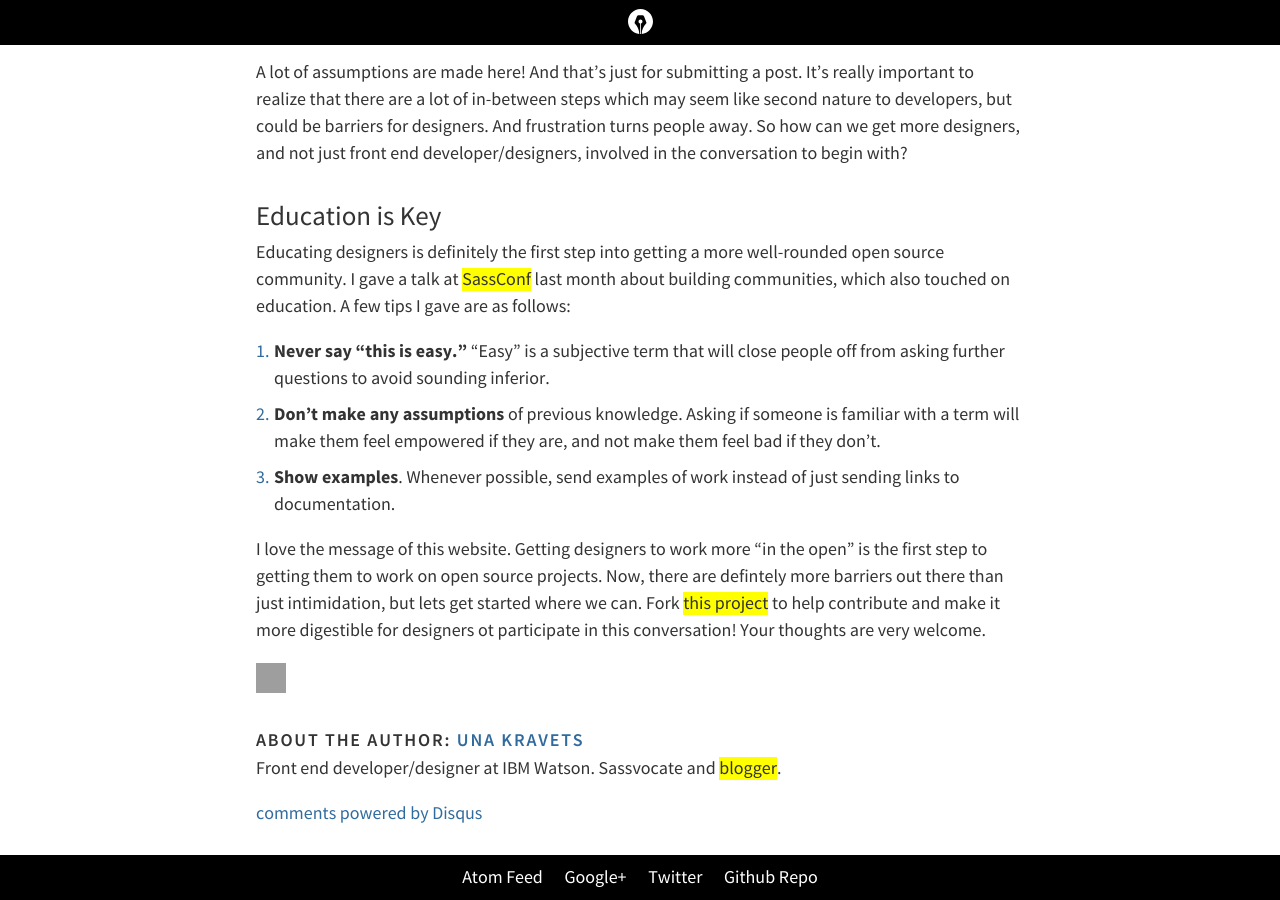
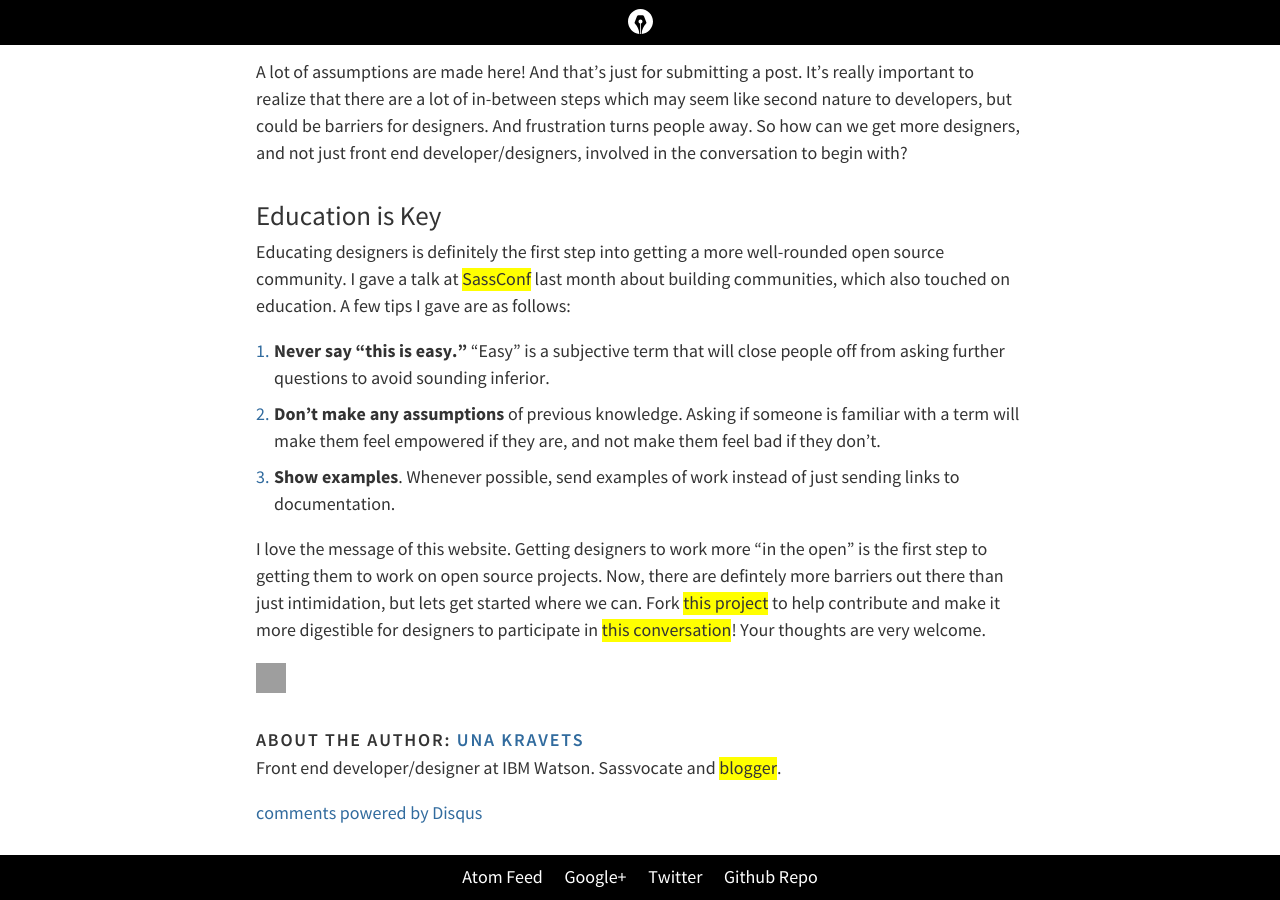
Before and after one commit to DesignOpen/designopen.github.io, a Jekyll site: the page built from blogging_about/_posts/2014-11-11-barriers-for-designers.md, in a window 1280 px wide and 900 px high, scrolled down 1658 px. Built offline with Jekyll 4.4.1, drawn with Linux system fonts in a browser that asks for light colours; comment, search, counter and statistics services are not loaded; some of the changed text lies outside the part shown; grey boxes are pictures that could not be loaded.

Commit message:
small copy edits to the article

```diff
--- a/blogging_about/_posts/2014-11-11-barriers-for-designers.md
+++ b/blogging_about/_posts/2014-11-11-barriers-for-designers.md
@@ -50,4 +50,4 @@ Educating designers is definitely the first step into getting a more well-rounde
 2. **Don't make any assumptions** of previous knowledge. Asking if someone is familiar with a term will make them feel empowered if they are, and not make them feel bad if they don't.
 3. **Show examples**. Whenever possible, send examples of work instead of just sending links to documentation.
 
-I love the message of this website. Getting designers to work more "in the open" is the first step to getting them to work on open source projects. Now, there are defintely more barriers out there than just intimidation, but lets get started where we can. Fork [this project](https://github.com/DesignOpen/designopen.github.io) to help contribute and make it more digestible for designers ot participate in this conversation! Your thoughts are very welcome.
+I love the message of this website. Getting designers to work more "in the open" is the first step to getting them to work on open source projects. Now, there are defintely more barriers out there than just intimidation, but lets get started where we can. Fork [this project](https://github.com/DesignOpen/designopen.github.io) to help contribute and make it more digestible for designers to participate in [this conversation](https://github.com/DesignOpen/designopen.github.io/issues)! Your thoughts are very welcome.
```
Also changed, not shown: other parts of blogging_about/_posts/2014-11-11-barriers-for-designers.md (+1 -1 lines).
